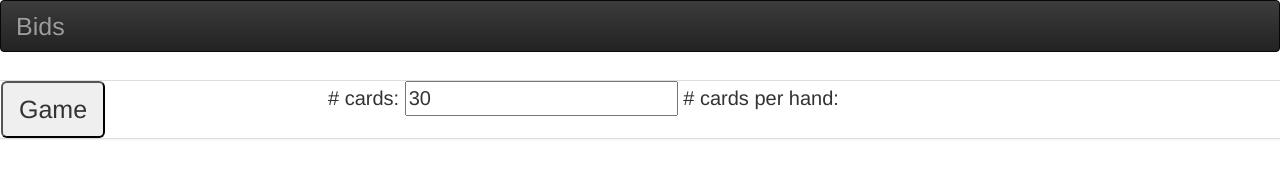
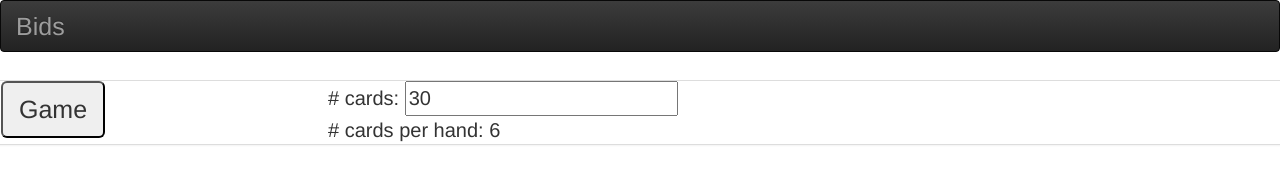
Before and after one commit to codetojoy/bids_ng1, a plain HTML site: page index.html at #!/config in a window 1280 px wide. Drawn offline with nearby package versions, Linux system fonts and the light colour scheme; some packages are replaced by stand-ins of ours.

Commit message:
incremental change as part of a larger frenzy of activity

```diff
--- a/views/config/configMain.html
+++ b/views/config/configMain.html
@@ -11,7 +11,8 @@
                              ng-change="changeNumCards()"
                              validatenumcards></input>
             <div class="configerror" ng-show="showValidation"> {{getError(myForm.numCards.$error)}} </div>
-            # cards per hand: {{ data.numCardsPerHand }}
+            <br/>
+            # cards per hand: {{ data.numCardsInHand }}
         </form>
     </div>
 </div>
```
